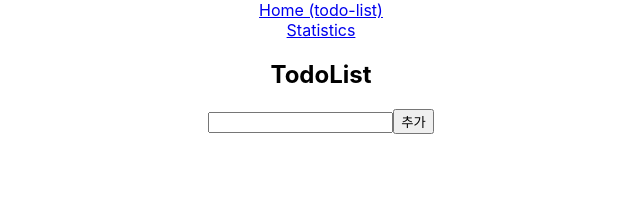
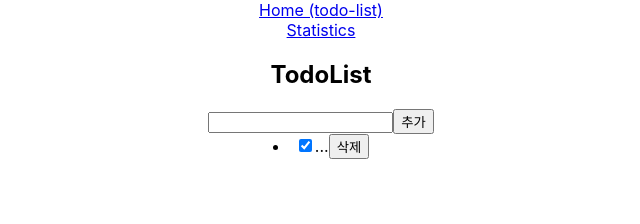
Before and after one commit to snaag/study-compare-state-library, a React (Create React App) app: page / in a window 1280 px wide. Shown: the top 224 px of the page, without its empty margins (319-959 px from the left). Built offline with nearby package versions, Linux system fonts and the light colour scheme.

Commit message:
redux-query 로 todolist 구현

```diff
--- a/package.json
+++ b/package.json
@@ -3,11 +3,13 @@
   "version": "0.1.0",
   "private": true,
   "dependencies": {
+    "@reduxjs/toolkit": "^1.9.2",
     "@testing-library/jest-dom": "^5.16.5",
     "@testing-library/react": "^13.4.0",
     "@testing-library/user-event": "^13.5.0",
     "react": "^18.2.0",
     "react-dom": "^18.2.0",
+    "react-redux": "^8.0.5",
     "react-router-dom": "^6.8.0",
     "react-scripts": "5.0.1",
     "web-vitals": "^2.1.4"
--- a/src/index.js
+++ b/src/index.js
@@ -6,6 +6,8 @@ import reportWebVitals from './reportWebVitals';
 import {createBrowserRouter, RouterProvider} from "react-router-dom";
 import Statistics from "./page/Statistics/Statistics";
 import TodoList from "./page/TodoList/TodoList";
+import {Provider} from "react-redux";
+import {store} from "./store/store";
 
 const router = createBrowserRouter([{
     path: "/",
@@ -23,9 +25,11 @@ const router = createBrowserRouter([{
 }])
 const root = ReactDOM.createRoot(document.getElementById('root'));
 root.render(
-    <RouterProvider router={router}>
-        <App/>
-    </RouterProvider>
+    <Provider store={store}>
+        <RouterProvider router={router}>
+            <App/>
+        </RouterProvider>
+    </Provider>
 );
 
 // If you want to start measuring performance in your app, pass a function
--- /dev/null
+++ b/src/page/TodoList/TodoItem.jsx
@@ -0,0 +1,20 @@
+import React from 'react';
+import {useDispatch} from "react-redux";
+import {checkTodo, deleteTodo} from "../../store/todoSlice";
+
+const TodoItem = ({id, isDone, text}) => {
+    const dispatch = useDispatch();
+
+    return (
+        <li>
+            <input
+                defaultChecked={isDone}
+                type="checkbox"
+                onChange={() => dispatch(checkTodo(id))}/>
+            <span>{text}</span>
+            <button onClick={() => dispatch(deleteTodo(id))}>삭제</button>
+        </li>
+    );
+};
+
+export default TodoItem;
--- a/src/page/TodoList/TodoList.jsx
+++ b/src/page/TodoList/TodoList.jsx
@@ -1,14 +1,23 @@
-import React from 'react';
+import React, {useState} from 'react';
+import TodoItem from "./TodoItem";
+import {useDispatch, useSelector} from "react-redux";
+import {addTodo} from '../../store/todoSlice';
 
 const TodoList = () => {
-    const list = [];
+    const list = useSelector((state) => state.todo.list);
+    const dispatch = useDispatch();
+    const [text, setText] = useState('');
+
+    const updateText = ({target}) => {
+        setText(target.value);
+    }
 
     return (
         <div>
             <h2>TodoList</h2>
             <div>
-                <input type="text"/>
-                <button>추가</button>
+                <input type="text" value={text} onChange={updateText}/>
+                <button onClick={() => dispatch(addTodo(text))}>추가</button>
             </div>
             <div>
                 {
@@ -20,14 +29,4 @@ const TodoList = () => {
 };
 
 
-const TodoItem = ({id, isDone, text}) => {
-    return (
-        <li>
-            <input defaultChecked={isDone} type="checkbox"/>
-            <span>{text}</span>
-        </li>
-    );
-};
-
-
 export default TodoList;
--- /dev/null
+++ b/src/store/store.js
@@ -0,0 +1,8 @@
+import {configureStore} from "@reduxjs/toolkit";
+import todoSlice from "./todoSlice";
+
+export const store = configureStore({
+    reducer: {
+        todo: todoSlice
+    }
+});
--- /dev/null
+++ b/src/store/todoSlice.js
@@ -0,0 +1,39 @@
+import {createSlice} from "@reduxjs/toolkit";
+import {TodoItem} from "../domain/TodoItem";
+
+const initialState = {
+    list: [{id: 0, text: "...", isDone: true}]
+}
+
+let sequence = 1;
+
+const todoSlice = createSlice({
+    name: "todo",
+    initialState,
+    reducers: {
+        addTodo(state, action) {
+            // payload = text
+            const todoItem = new TodoItem(sequence, action.payload);
+            sequence++;
+            state.list = [...state.list, todoItem];
+        },
+        deleteTodo(state, action) {
+            // payload = id
+            state.list = state.list.filter((todoItem) => todoItem.id !== action.payload)
+        },
+        checkTodo(state, action) {
+            // payload = id
+            state.list = state.list.map((todoItem) => todoItem.id === action.payload ? {
+                    ...todoItem,
+                    isDone: !todoItem.isDone
+                } : todoItem
+            )
+        }
+    }
+});
+
+// actions
+export const {addTodo, deleteTodo, checkTodo} = todoSlice.actions;
+
+// reducer
+export default todoSlice.reducer;
```
Also changed, not shown: 1 other file (tests, documents, lock files or other folders).
